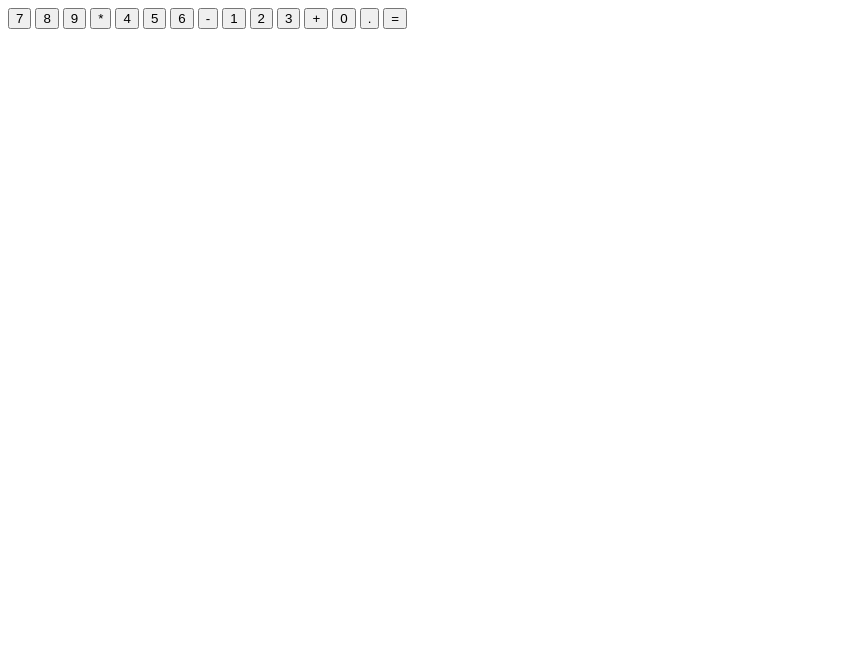
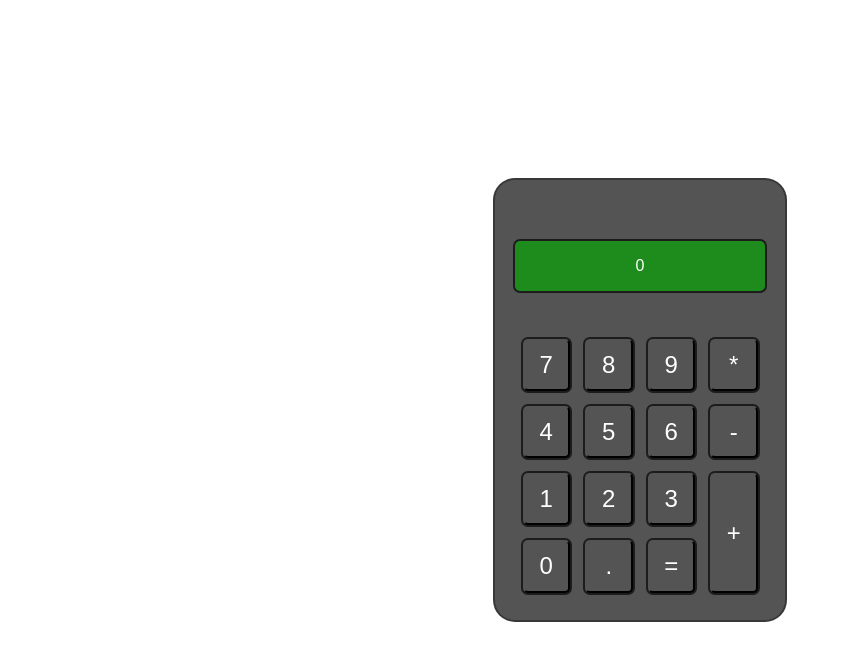
Before and after one commit to DawidGawronskiDev/odin-calculator, a plain HTML site: page index.html in a window 1280 px wide. Shown: the whole page, without its empty margins (0-842 px from the left). Drawn offline with Linux system fonts and the light colour scheme.

Commit message:
Style calculator

```diff
--- a/index.html
+++ b/index.html
@@ -10,7 +10,9 @@
   </head>
   <body>
     <div class="calculator">
-      <div class="resultDisplay"></div>
+      <div class="calculator--up">
+        <div class="resultDisplay">0</div>
+      </div>
       <div class="buttons">
         <button class="btn digInput">7</button>
         <button class="btn digInput">8</button>
--- a/main.css
+++ b/main.css
@@ -0,0 +1,78 @@
+* {
+  margin: 0;
+  padding: 0;
+  font-style: inherit;
+
+  font-family: Arial, Helvetica, sans-serif;
+  color: #fff;
+  /* outline: 1px solid red; */
+}
+
+body {
+  width: 100%;
+  height: 100vh;
+  display: grid;
+  place-content: center;
+}
+
+.calculator,
+.buttons {
+  background-color: hsl(0, 0%, 33%);
+  border-radius: 20px !important;
+}
+
+.calculator {
+  width: 250px;
+  height: 400px;
+
+  display: grid;
+  grid-template-rows: 1fr 6f;
+
+  padding: 20px;
+
+  box-shadow: 0 0 0 2px hsl(0, 0%, 22%);
+}
+
+.calculator--up {
+  display: grid;
+  place-content: center;
+  width: 100%;
+}
+
+.resultDisplay {
+  width: 250px;
+  height: 50px;
+
+  display: grid;
+  place-content: center;
+  border-radius: 5px;
+
+  box-shadow: 0 0 0 2px hsl(0, 0%, 11%);
+  background-color: hsl(120, 66%, 33%);
+}
+
+.buttons {
+  width: 100%;
+  flex: 4;
+
+  display: grid;
+  grid-template-rows: 1fr 1fr 1fr 1fr;
+  grid-template-columns: 1fr 1fr 1fr 1fr;
+}
+
+.buttons * {
+  cursor: pointer;
+  margin: 7.5px;
+  border-radius: 5px;
+
+  font-size: 24px;
+
+  background-color: hsl(0, 0%, 33%);
+  box-shadow: 0 0 0 2px hsl(0, 0%, 11%);
+}
+
+button:nth-child(12) {
+  grid-column: 4;
+  grid-row-start: 3;
+  grid-row-end: -1;
+}
```
